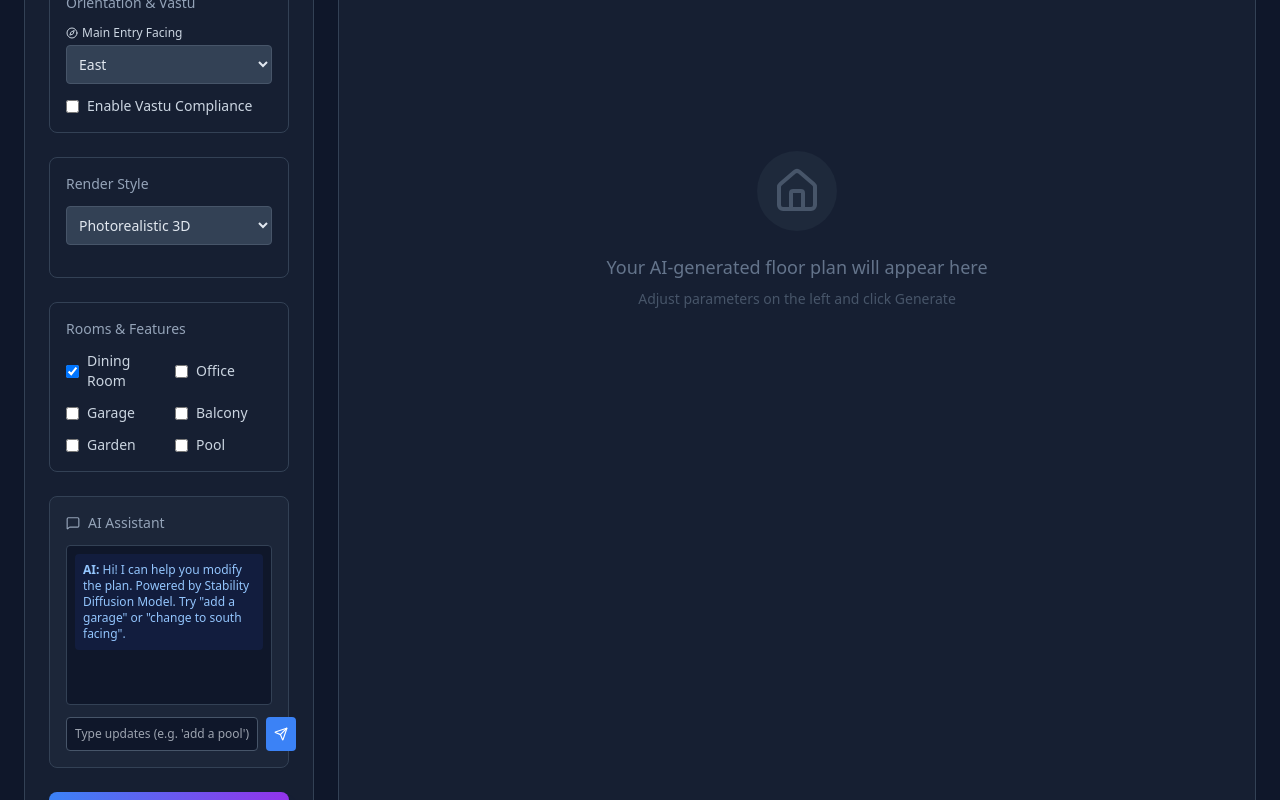
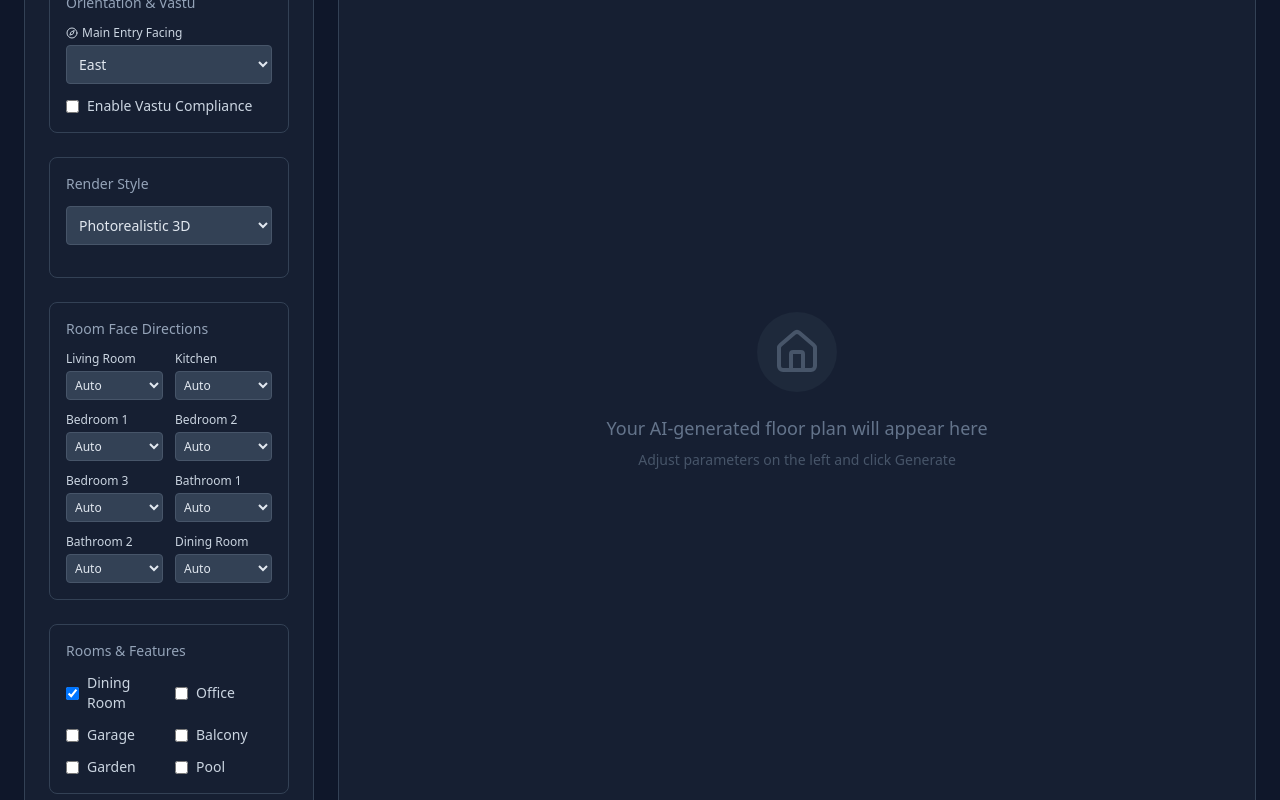
Before and after one commit to YashG504/AI_Floor_Plan_Generartor, a React (Vite) app in the folder client/: page /dashboard in a window 1280 px wide. Shown: the part 572-1372 px from the top of the page. Built offline with nearby package versions, Linux system fonts and the light colour scheme; sample sign-in values are in the browser's storage.

Commit message:
Change:3 improvements in code

```diff
--- a/client/src/pages/Dashboard.jsx
+++ b/client/src/pages/Dashboard.jsx
@@ -36,6 +36,7 @@ const Dashboard = () => {
   const [generatedLayout, setGeneratedLayout] = useState(null);
   const [cadLayout, setCadLayout] = useState(null);       // ← CAD mode data
   const [renderMode, setRenderMode] = useState(null);     // 'cad' | '3d'
+  const [roomDirections, setRoomDirections] = useState({});
   const [errorMessage, setErrorMessage] = useState(null);
 
   const [features, setFeatures] = useState({
@@ -96,7 +97,7 @@ const Dashboard = () => {
     try {
       const response = await api.post('/generate-floorplan', {
         model: selectedModel,
-        details: { bedrooms, bathrooms, sqFeet, length, breadth, layoutType, archStyle, renderStyle, features: selectedFeatures, entryDirection, vastuCompliant }
+        details: { bedrooms, bathrooms, sqFeet, length, breadth, layoutType, archStyle, renderStyle, features: selectedFeatures, entryDirection, vastuCompliant, roomDirections }
       });
       if (response.data.renderMode === 'cad') {
         // Add a short delay for sketch output so the generation feels substantial
@@ -272,10 +273,43 @@ const Dashboard = () => {
               <div className="mb-4">
                 <select value={renderStyle} onChange={(e) => setRenderStyle(e.target.value)} className="w-full bg-slate-50 dark:bg-slate-700 border border-slate-300 dark:border-slate-600 rounded p-2 text-sm focus:ring-2 focus:ring-blue-500 outline-none text-slate-800 dark:text-slate-200 transition">
                   <option>Photorealistic 3D</option>
+                  <option>Blueprint</option>
                   <option>Sketch</option>
                 </select>
               </div>
+            </div>
 
+            {/* Room Directions */}
+            <div className="mb-6 p-4 border border-slate-200 dark:border-slate-700 rounded-lg">
+              <h4 className="text-sm text-slate-500 dark:text-slate-400 mb-3">Room Face Directions</h4>
+              <div className="grid grid-cols-2 gap-3 text-sm">
+                {[
+                  'Living Room', 'Kitchen',
+                  ...Array.from({ length: bedrooms }, (_, i) => `Bedroom ${i + 1}`),
+                  ...Array.from({ length: bathrooms }, (_, i) => `Bathroom ${i + 1}`),
+                  ...(features.diningRoom ? ['Dining Room'] : []),
+                  ...(features.office ? ['Office'] : [])
+                ].map(room => (
+                  <div key={room}>
+                    <label className="text-xs text-slate-600 dark:text-slate-300 block mb-1">{room}</label>
+                    <select
+                      value={roomDirections[room] || 'Auto'}
+                      onChange={(e) => setRoomDirections({ ...roomDirections, [room]: e.target.value })}
+                      className="w-full bg-slate-50 dark:bg-slate-700 border border-slate-300 dark:border-slate-600 rounded p-1 text-xs focus:ring-2 focus:ring-blue-500 outline-none text-slate-800 dark:text-slate-200 transition"
+                    >
+                      <option value="Auto">Auto</option>
+                      <option value="North">North</option>
+                      <option value="South">South</option>
+                      <option value="East">East</option>
+                      <option value="West">West</option>
+                      <option value="North-East">North-East</option>
+                      <option value="North-West">North-West</option>
+                      <option value="South-East">South-East</option>
+                      <option value="South-West">South-West</option>
+                    </select>
+                  </div>
+                ))}
+              </div>
             </div>
 
             {/* Rooms & Features */}
```
Also changed, not shown: 1 other file (tests, documents, lock files or other folders).
